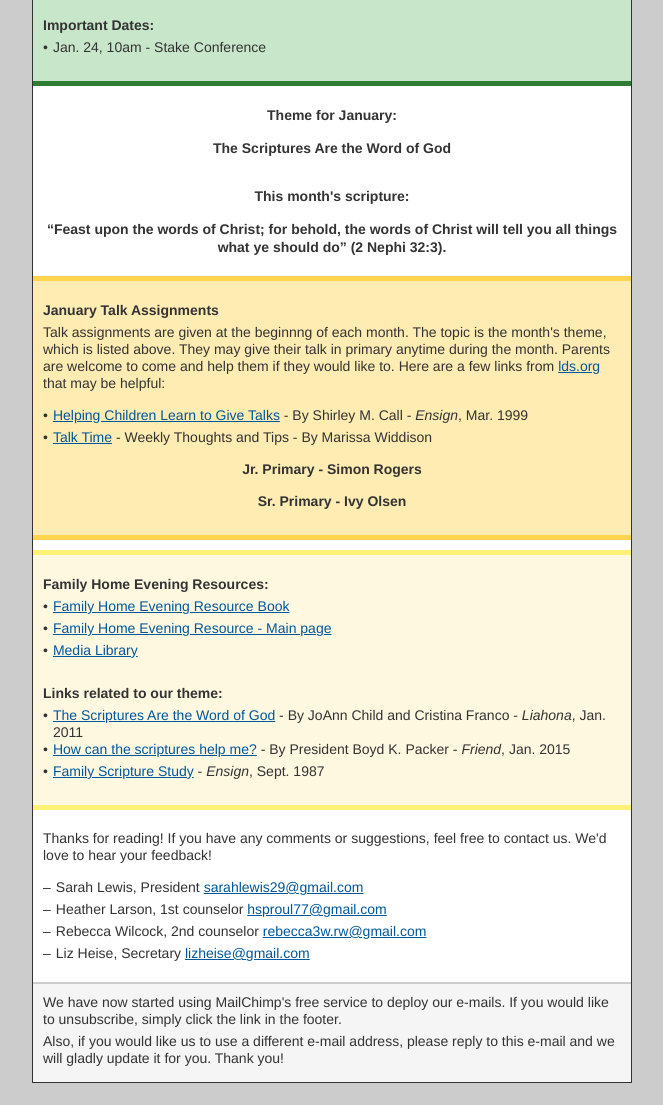
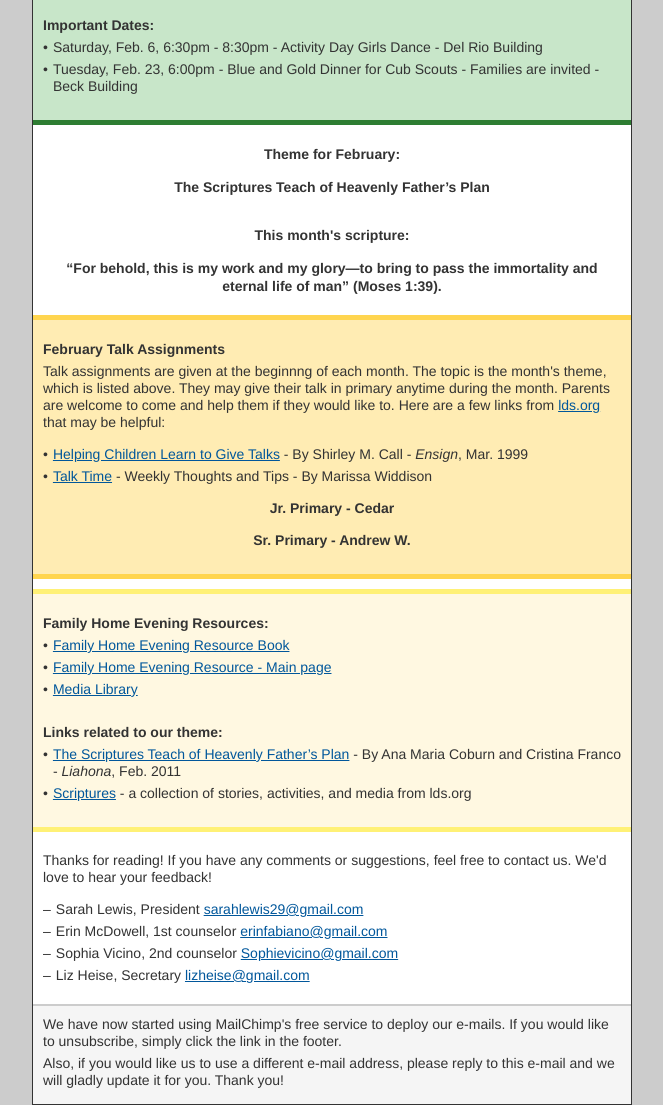
Before and after one commit to lheise/lizard, a website: page newsletters/2016/template.html in a window 1280 px wide. Shown: the part 500-1605 px from the top of the page, without its empty margins (308-971 px from the left). Before the commit the page ends 1583 px from the top, so only its background shows below. Drawn offline with Linux system fonts and the light colour scheme.

Commit message:
newsletters 2016 feb

```diff
--- a/newsletters/2016/template.html
+++ b/newsletters/2016/template.html
@@ -7,7 +7,7 @@
   <meta http-equiv="X-UA-Compatible" content="IE=edge" />
 
   <meta name="viewport" content="width=device-width, initial-scale=1, maximum-scale=1"/>
-  <title>Alameda Ward Primary Newsletter - January 2016</title>
+  <title>Alameda Ward Primary Newsletter - February 2016</title>
   <style type="text/css">
     /***************************************
                 GLOBAL STYLES
@@ -42,7 +42,7 @@
       .ul .ul { padding-top: 0; padding-right: 0; padding-bottom: 0; padding-left: 10px; }
 
       .hr {
-        background-color: #3D5AFE;
+        background-color: #d8117d;
         display: block;
         font-size: 0px;
         height: 5px;
@@ -326,11 +326,11 @@
       <!-- Start Header -->
           <tr>
             <td class="header btrl1">
-              <table bgcolor="#1A237E" align="center" border="0" cellpadding="20" cellspacing="0" width="100%">
+              <table bgcolor="#ee7ce8" align="center" border="0" cellpadding="20" cellspacing="0" width="100%">
                 <tr>
                   <td class="h1" align="center">
                     Alameda Ward Primary Newsletter<br />
-                    January 2016
+                    February 2016
                   </td>
                 </tr>
                 <!-- end h1 -->
@@ -359,9 +359,12 @@
                 <tr>
                   <td class="p pt30 pb0">
                     Dear Families,<br />
-                    <br />&nbsp;&nbsp;&nbsp;&nbsp;Wow! It's <a class="no-link" href="">2016</a>! We are so excited for a new year in primary. This year's theme is "I Know the Scriptures are True". We look forward to increasing your child's love and testimony of the scriptures this year.<br />
-                    <br />&nbsp;&nbsp;&nbsp;&nbsp;With a new year comes new classes. You can download a map, schedule, list of classes, and a Book of Mormon reading chart <a href="https://gallery.mailchimp.com/146618febfd530ffe7ff99700/files/2016_alameda_primary.zip">here</a>. If you have any questions please feel free to call any of the presidency. We are excited to see you on Sunday! Just a reminder sacrament meeting starts at <a class="no-link" href="">12:30</a>.<br />
-                    <br />&nbsp;&nbsp;&nbsp;&nbsp;The General primary presidency has asked us to give the children opportunities to share what they have learned from their scripture reading. We will be incorporating this into our weekly sharing time. This will give the children a chance to share their experiences and help motivate others to read their scriptures at home. If your child doesn't already read the scriptures by themselves or with their family, we encourage this to be one of their goals for the new year.
+                    <br />&nbsp;&nbsp;&nbsp;&nbsp;Happy February!! With this month being known as the love month we just want you to know how much we love the Alameda primary children. We feel so blessed to see them each Sunday and feel of their sweet spirits.<br />
+                    <br />
+                    &nbsp;&nbsp;&nbsp;&nbsp;We have encouraged senior primary to read the Book of Mormon this year. We also encourage the families of junior primary to read the scriptures daily with their children. We have several extra print outs of Book of Mormon reading charts available, so if your child would like to have one, just stop by after church and we will give you one.<br />
+                    <br />
+                    &nbsp;&nbsp;&nbsp;&nbsp;Recently, we have had lots of changes in primary. We are very thankful for the service of Sister Larson and Sister Davis. They will be missed, but we are excited for their new opportunities to serve jn other areas of the ward.
+                    We welcome Sister McDowell as 1st counselor, Sister Vicino as 2nd counselor, and Sister Nielson as the primary chorister. We are also excited to have Brother and Sister De Paula and Brother and Sister Sandoval join us as teachers. We are excited to have the children get to know them better.<br />
                   </td>
                 </tr>
 
@@ -407,7 +410,11 @@
                           <table border="0" cellpadding="0" cellspacing="0">
                             <tr>
                               <td class="li" valign="top">&#8226;</td>
-                              <td><a class="no-link" href="">Jan. 24, 10am</a> - Stake Conference</td>
+                              <td><a class="no-link" href="">Saturday, Feb. 6, 6:30pm - 8:30pm</a> - Activity Day Girls Dance - Del Rio Building</td>
+                            </tr>
+                            <tr>
+                              <td class="li pt5" valign="top">&#8226;</td>
+                              <td class="pt5"><a class="no-link" href="">Tuesday, Feb. 23, 6:00pm</a> - Blue and Gold Dinner for Cub Scouts - Families are invited - Beck Building</td>
                             </tr>
                           </table>
                         </td>
@@ -432,14 +439,14 @@
 
                 <tr>
                   <td class="h3 pt20 pb5" align="center">
-                    Theme for January:
+                    Theme for February:
                   </td>
                 </tr>
                 <!-- end h3 -->
 
                 <tr>
                   <td class="h4" align="center">
-                    The Scriptures Are the Word of God
+                    The Scriptures Teach of Heavenly Father’s Plan
                   </td>
                 </tr>
                 <!-- end h4 -->
@@ -453,7 +460,7 @@
 
                 <tr>
                   <td class="h4 pb20" align="center">
-                    “Feast upon the words of Christ; for behold, the words of Christ will tell you all things what ye should do” (2 Nephi 32:3).
+                    “For behold, this is my work and my glory—to bring to pass the immortality and eternal life of man” (Moses 1:39).
                   </td>
                 </tr>
                 <!-- end h4 -->
@@ -473,7 +480,7 @@
                   <td bgcolor="#FFECB3">
                     <table align="center" border="0" cellpadding="0" cellspacing="0" width="100%">
                       <tr>
-                        <td class="h3 pt10">January Talk Assignments</td>
+                        <td class="h3 pt10">February Talk Assignments</td>
                       </tr>
                       <!-- end h3 header -->
                       <tr>
@@ -496,11 +503,11 @@
                       </tr>
                       <!-- end unordered list -->
                       <tr>
-                        <td class="p bold" align="center">Jr. Primary - Simon Rogers</td>
+                        <td class="p bold" align="center">Jr. Primary - Cedar</td>
                       </tr>
                       <!-- end paragraph -->
                       <tr>
-                        <td class="p bold" align="center">Sr. Primary - Ivy Olsen</td>
+                        <td class="p bold" align="center">Sr. Primary - Andrew W.</td>
                       </tr>
                       <!-- end paragraph -->
                     </table>
@@ -573,15 +580,11 @@
                           <table border="0" cellpadding="0" cellspacing="0">
                             <tr>
                               <td class="li" valign="top">&#8226;</td>
-                              <td><a href="https://www.lds.org/liahona/2011/01/the-scriptures-are-the-word-of-god?lang=eng">The Scriptures Are the Word of God</a> - By JoAnn Child and Cristina Franco - <em>Liahona</em>, <a class="no-link" href="">Jan. 2011</a></td>
-                            </tr>
-                            <tr>
-                              <td class="li" valign="top">&#8226;</td>
-                              <td><a href="https://www.lds.org/liahona/2011/01/the-scriptures-are-the-word-of-god?lang=eng">How can the scriptures help me?</a> - By President Boyd K. Packer - <em>Friend</em>, <a class="no-link" href="">Jan. 2015</a></td>
+                              <td><a href="https://www.lds.org/liahona/2011/02/the-scriptures-teach-of-heavenly-fathers-plan?lang=eng">The Scriptures Teach of Heavenly Father’s Plan</a> - By Ana Maria Coburn and Cristina Franco - <em>Liahona</em>, <a class="no-link" href="">Feb. 2011</a></td>
                             </tr>
                             <tr>
                               <td class="li pt5" valign="top">&#8226;</td>
-                              <td class="pt5"><a href="https://www.lds.org/ensign/1987/09/family-scripture-study?lang=eng">Family Scripture Study</a> - <a class="no-link" href=""><em>Ensign</em>, Sept. 1987</a></td>
+                              <td class="pt5"><a href="https://www.lds.org/children/resources/topics/scriptures?lang=eng">Scriptures</a> - a collection of stories, activities, and media from lds.org</td>
                             </tr>
 
                           </table>
@@ -699,11 +702,11 @@
                       </tr>
                       <tr>
                         <td class="li pt5" valign="top">&#8211;</td>
-                        <td class="pt5">Heather Larson, 1st counselor <a href="mailto:hsproul77@gmail.com">hsproul77@gmail.com</a></td>
+                        <td class="pt5">Erin McDowell, 1st counselor <a href="mailto:erinfabiano@gmail.com">erinfabiano@gmail.com</a></td>
                       </tr>
                       <tr>
                         <td class="li pt5" valign="top">&#8211;</td>
-                        <td class="pt5">Rebecca Wilcock, 2nd counselor <a href="mailto:rebecca.wilcock@asu.edu">rebecca3w.rw@gmail.com</a></td>
+                        <td class="pt5">Sophia Vicino, 2nd counselor <a href="mailto:Sophievicino@gmail.com">Sophievicino@gmail.com</a></td>
                       </tr>
                       <tr>
                         <td class="li pt5" valign="top">&#8211;</td>
```
Also changed, not shown: newsletters/2016/email.html (+1 -1 lines).
